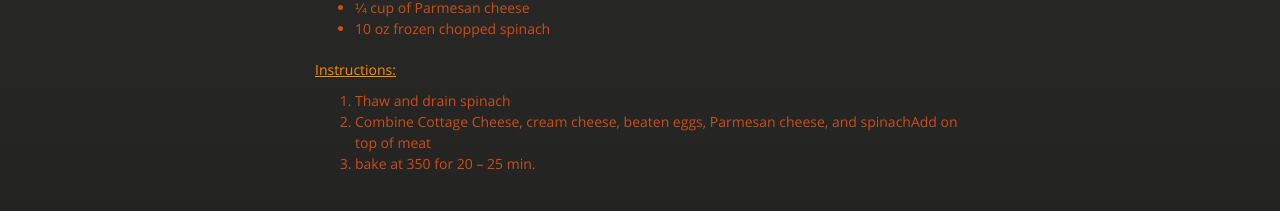
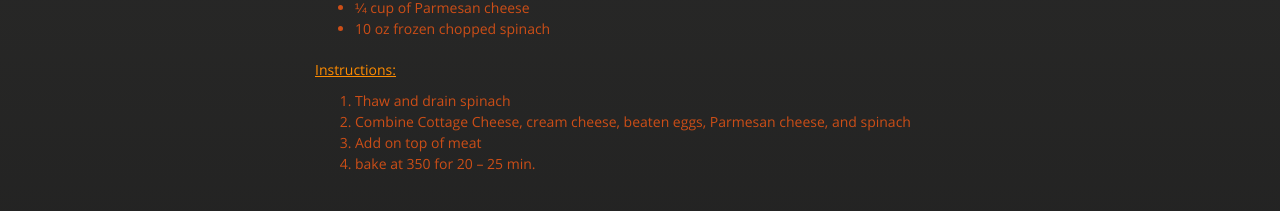
Before and after one commit to cmwillett/TheDigitalCookbook, a Jekyll site: the page built from MainDishes/SpaghettiPie.md, in a window 1280 px wide. Shown: the part 1102-1313 px from the top of the page. Built offline with Jekyll 4.4.1, drawn with Linux system fonts in a browser that asks for light colours; nearby versions of some CDN libraries.

Commit message:
fixed missed return

```diff
--- a/MainDishes/SpaghettiPie.md
+++ b/MainDishes/SpaghettiPie.md
@@ -35,5 +35,6 @@ tags: spaghetti,main,course,dinner,pot,pie,craig,willett,mike,lipp
 
 #### Instructions:
 1. Thaw and drain spinach
-2. Combine Cottage Cheese, cream cheese, beaten eggs, Parmesan cheese, and spinachAdd on top of meat
-3. bake at 350 for 20 – 25 min.
+2. Combine Cottage Cheese, cream cheese, beaten eggs, Parmesan cheese, and spinach
+3. Add on top of meat
+4. bake at 350 for 20 – 25 min.
```
